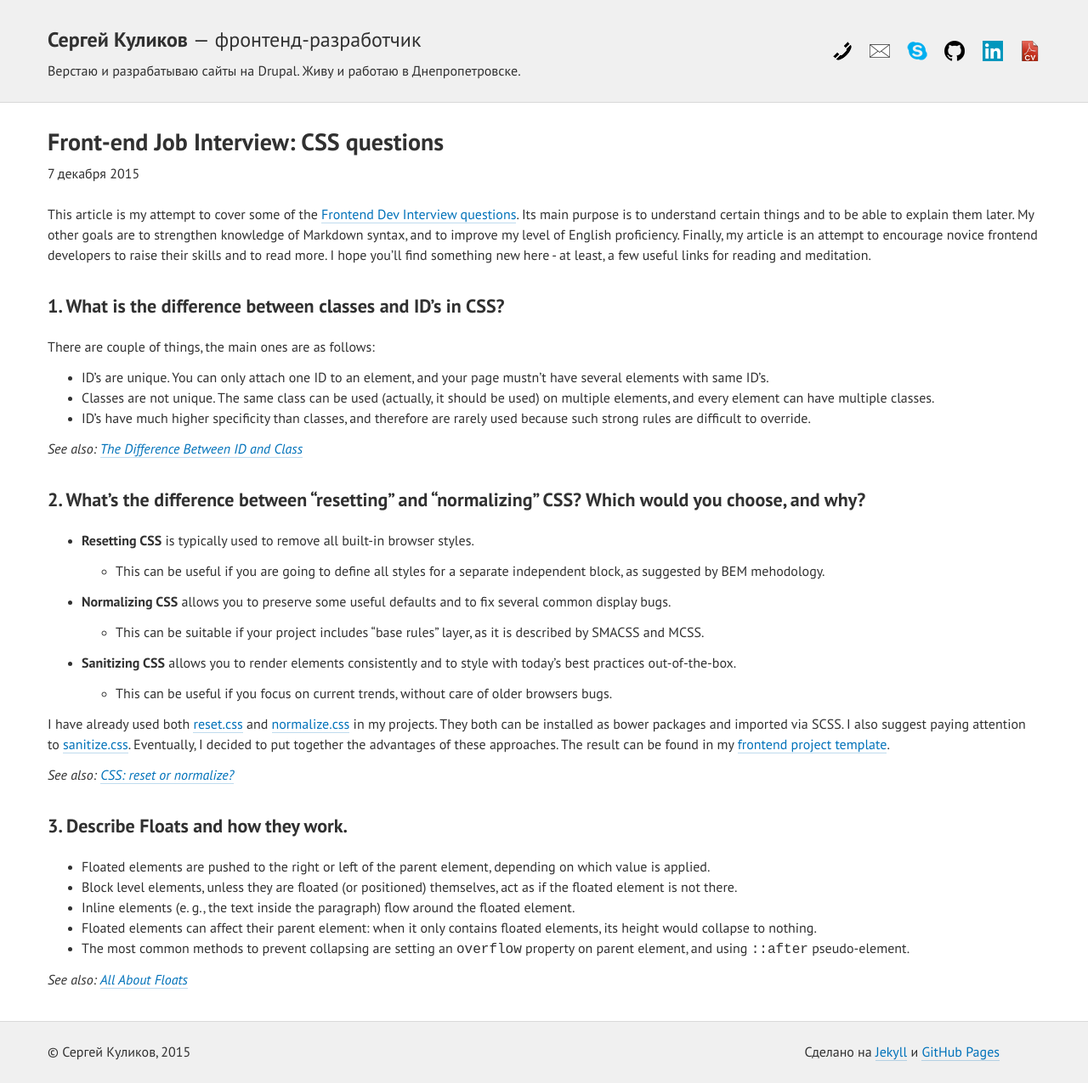
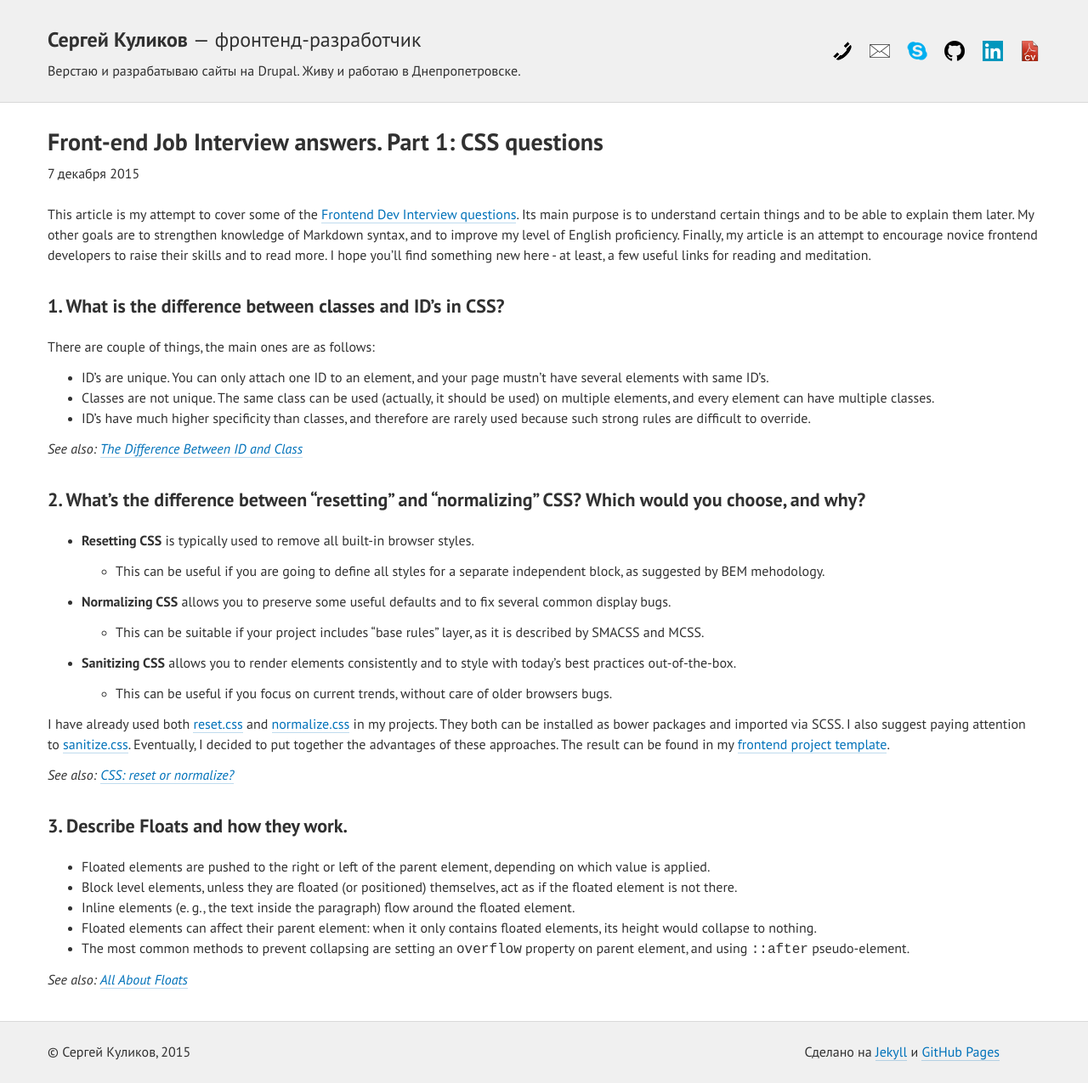
Before and after one commit to web-padawan/web-padawan.github.io, a Jekyll site: the page built from _posts/2015-12-07-frontend-css-questions.md, in a window 1280 px wide. Shown: the whole page at 85% size. Built offline with Jekyll 4.4.1, drawn with Linux system fonts in a browser that asks for light colours.

Commit message:
[mod] post: CSS questions, draft: 0.0.7

```diff
--- a/_posts/2015-12-07-frontend-css-questions.md
+++ b/_posts/2015-12-07-frontend-css-questions.md
@@ -1,6 +1,6 @@
 ---
 layout: post
-title:  "Front-end Job Interview: CSS questions"
+title:  "Front-end Job Interview answers. Part 1: CSS questions"
 date:   2015-12-07 14:21:00
 categories: juniorship
 ---
```
